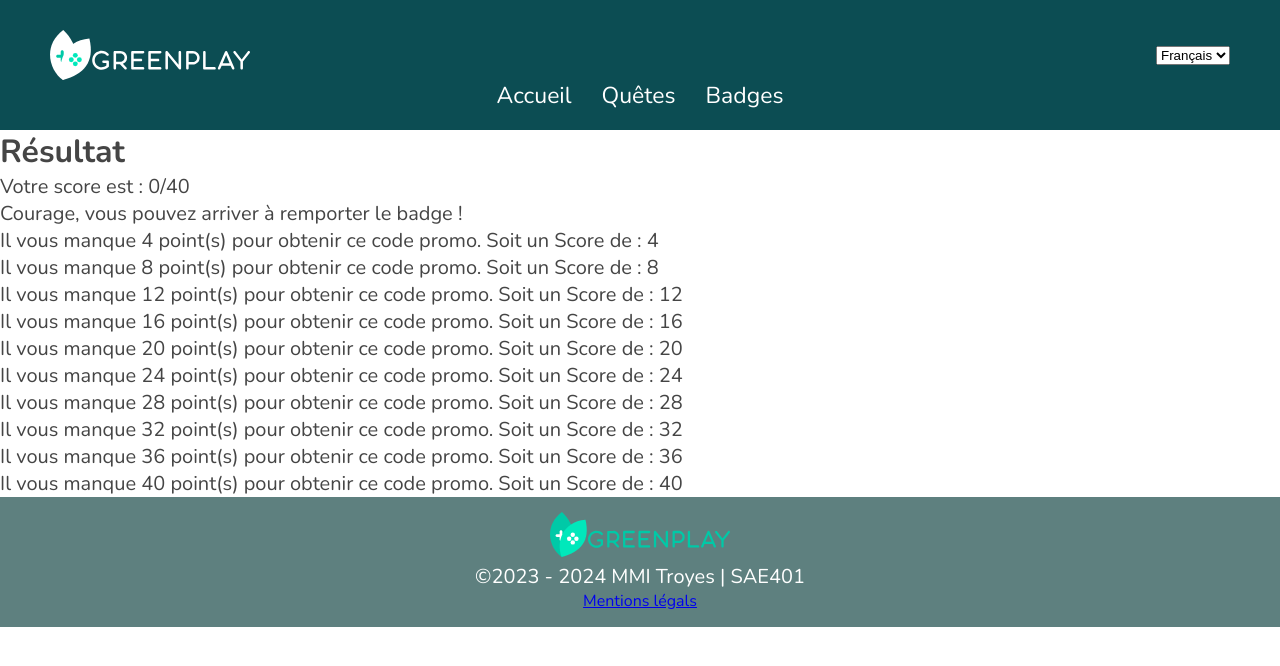
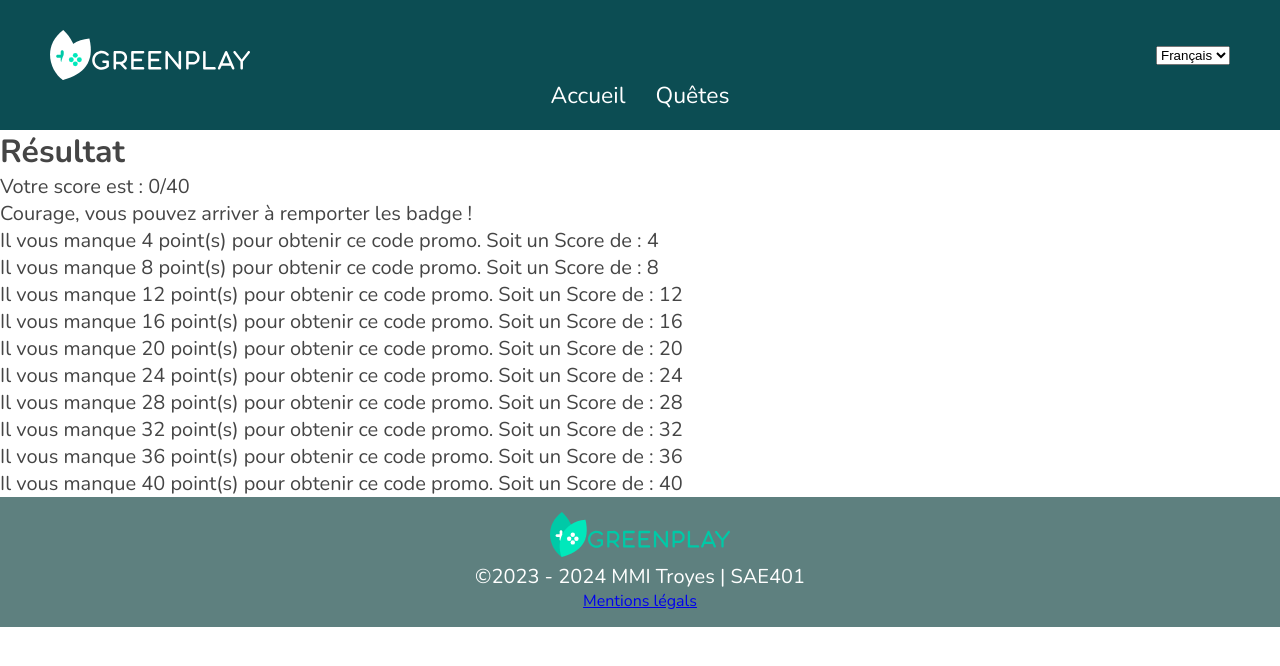
Before and after one commit to AliceGH-mmi22g02/SAE401, a Vue app: page /Resultat in a window 1280 px wide. Shown: the top 666 px of the page. Built offline with nearby package versions, Linux system fonts and the light colour scheme.

Commit message:
Resultat 100% (ajout badge)

```diff
--- a/src/App.vue
+++ b/src/App.vue
@@ -29,7 +29,6 @@ export default {
     <nav class="sub_menue">
       <RouterLink to="/">Accueil</RouterLink>
       <RouterLink to="/TableauQuete">Quêtes</RouterLink>
-      <RouterLink to="/Badges">Badges</RouterLink>
     </nav>
   </header>
 
--- a/src/views/ResultatView.vue
+++ b/src/views/ResultatView.vue
@@ -4,12 +4,12 @@
     <p>Votre score est : {{ score }}/40</p>
 
     <div v-if="score === 40">
-      <p>Félicitations, vous venez de remporter un badge !</p>
-      <img src="@/assets/badge/Badge1.svg" alt="Badge">
+      <p>Félicitations, vous venez de remporter les badges !</p>
+      <RouterLink to="/Badges">Vos Badges</RouterLink>
     </div>
 
     <div v-else>
-      <p>Courage, vous pouvez arriver à remporter le badge !</p>
+      <p>Courage, vous pouvez arriver à remporter les badge !</p>
     </div>
     <div v-if="score >= 4">
       <p>Vous avez gagné ces codes promo :</p>
```
